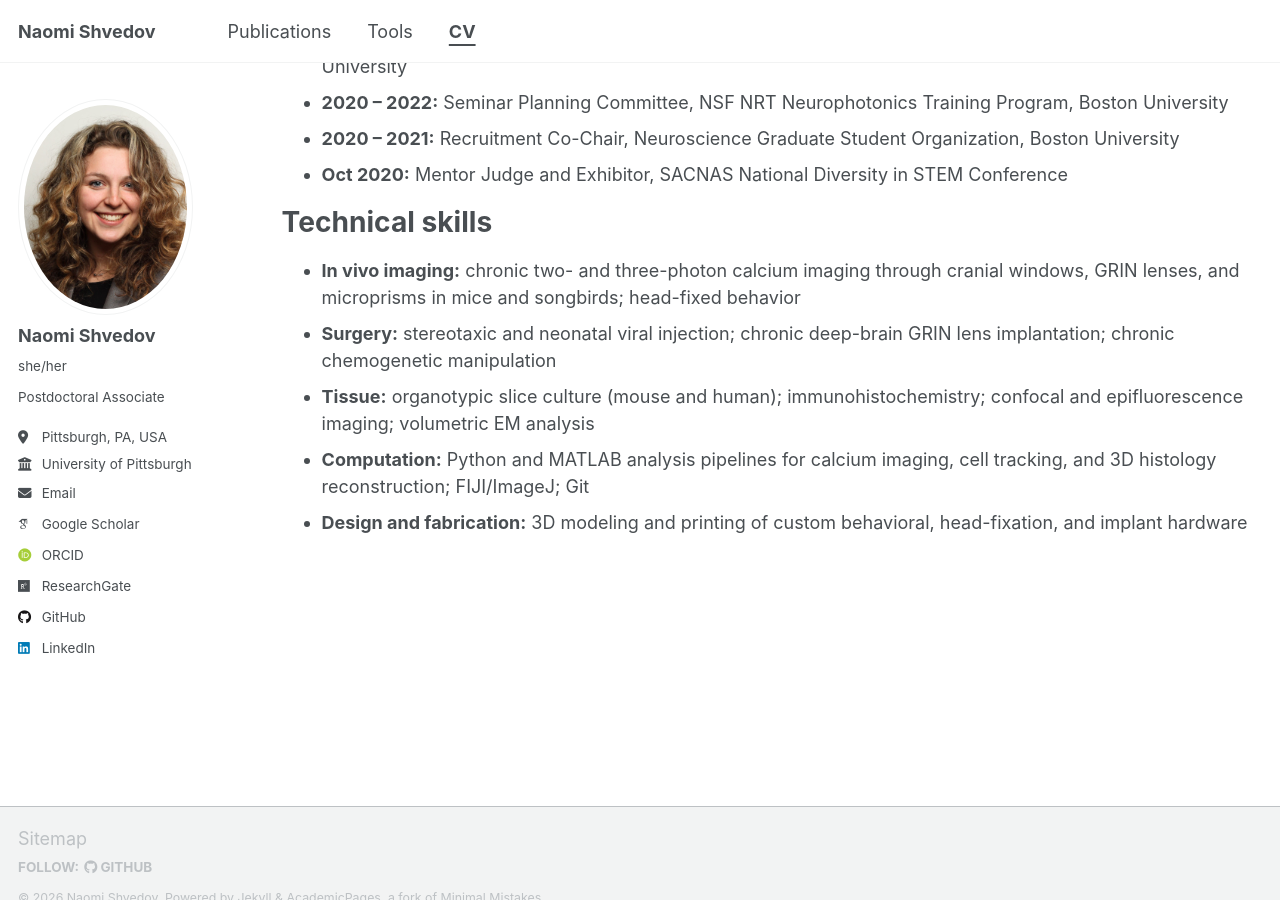
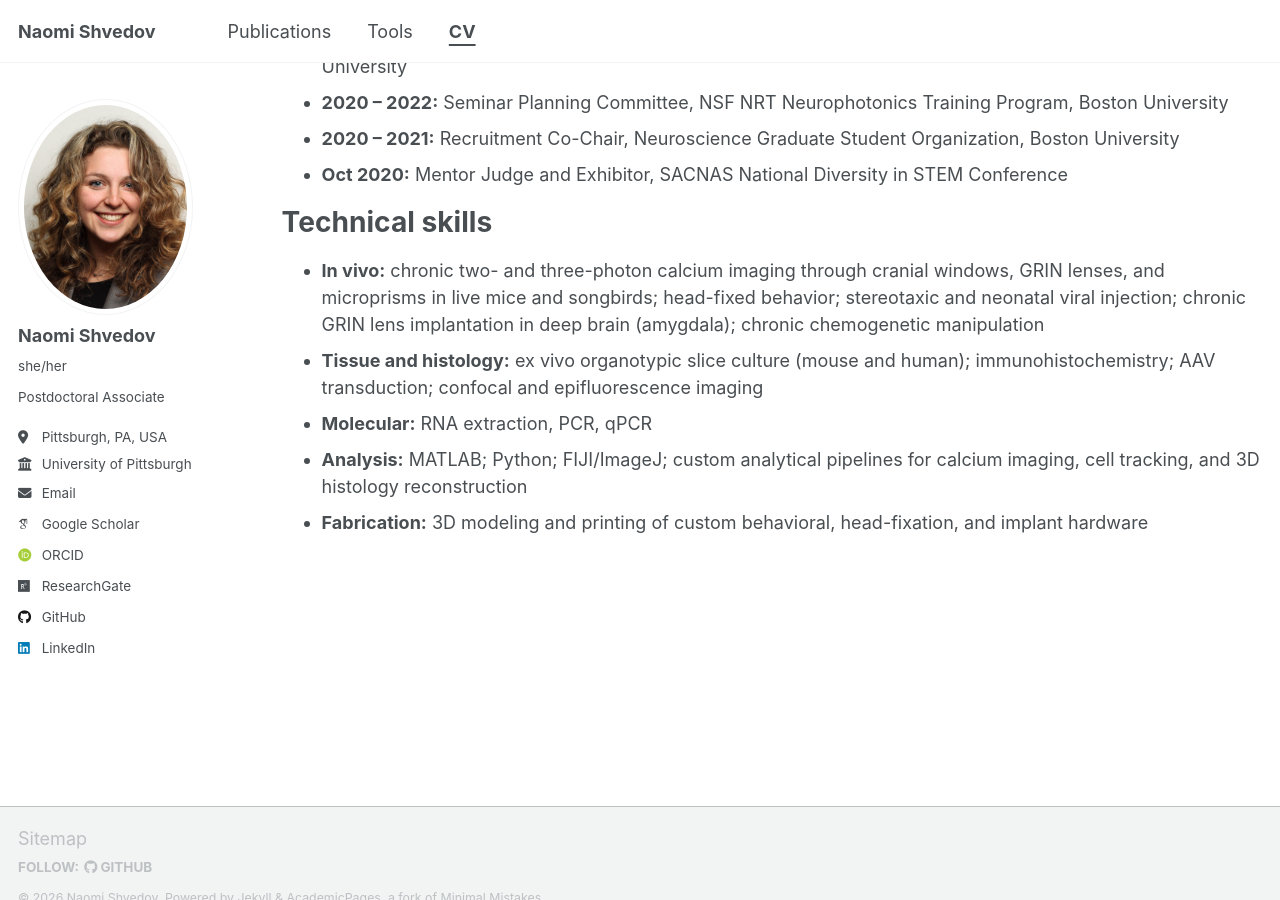
Before and after one commit to naomishved/naomishved.github.io, a Jekyll site: the page built from _pages/cv.md, in a window 1280 px wide and 900 px high, scrolled down 2628 px. Built offline with Jekyll 4.4.1, drawn with Linux system fonts in a browser that asks for light colours; some web fonts are replaced; a script that is not in the unit is left out; some of the changed text lies outside the part shown.

Commit message:
Update CV: PDF export with Software tools section and revised skills; simplify PDF link
Co-Authored-By: Claude Opus 5.5 <noreply@anthropic.com>

```diff
--- a/_pages/cv.md
+++ b/_pages/cv.md
@@ -82,8 +82,8 @@ Service and outreach
 
 Technical skills
 ======
-* **In vivo imaging:** chronic two- and three-photon calcium imaging through cranial windows, GRIN lenses, and microprisms in mice and songbirds; head-fixed behavior
-* **Surgery:** stereotaxic and neonatal viral injection; chronic deep-brain GRIN lens implantation; chronic chemogenetic manipulation
-* **Tissue:** organotypic slice culture (mouse and human); immunohistochemistry; confocal and epifluorescence imaging; volumetric EM analysis
-* **Computation:** Python and MATLAB analysis pipelines for calcium imaging, cell tracking, and 3D histology reconstruction; FIJI/ImageJ; Git
-* **Design and fabrication:** 3D modeling and printing of custom behavioral, head-fixation, and implant hardware
+* **In vivo:** chronic two- and three-photon calcium imaging through cranial windows, GRIN lenses, and microprisms in live mice and songbirds; head-fixed behavior; stereotaxic and neonatal viral injection; chronic GRIN lens implantation in deep brain (amygdala); chronic chemogenetic manipulation
+* **Tissue and histology:** ex vivo organotypic slice culture (mouse and human); immunohistochemistry; AAV transduction; confocal and epifluorescence imaging
+* **Molecular:** RNA extraction, PCR, qPCR
+* **Analysis:** MATLAB; Python; FIJI/ImageJ; custom analytical pipelines for calcium imaging, cell tracking, and 3D histology reconstruction
+* **Fabrication:** 3D modeling and printing of custom behavioral, head-fixation, and implant hardware
```
Also changed, not shown: other parts of _pages/cv.md (+1 -1 lines), 1 other file.
